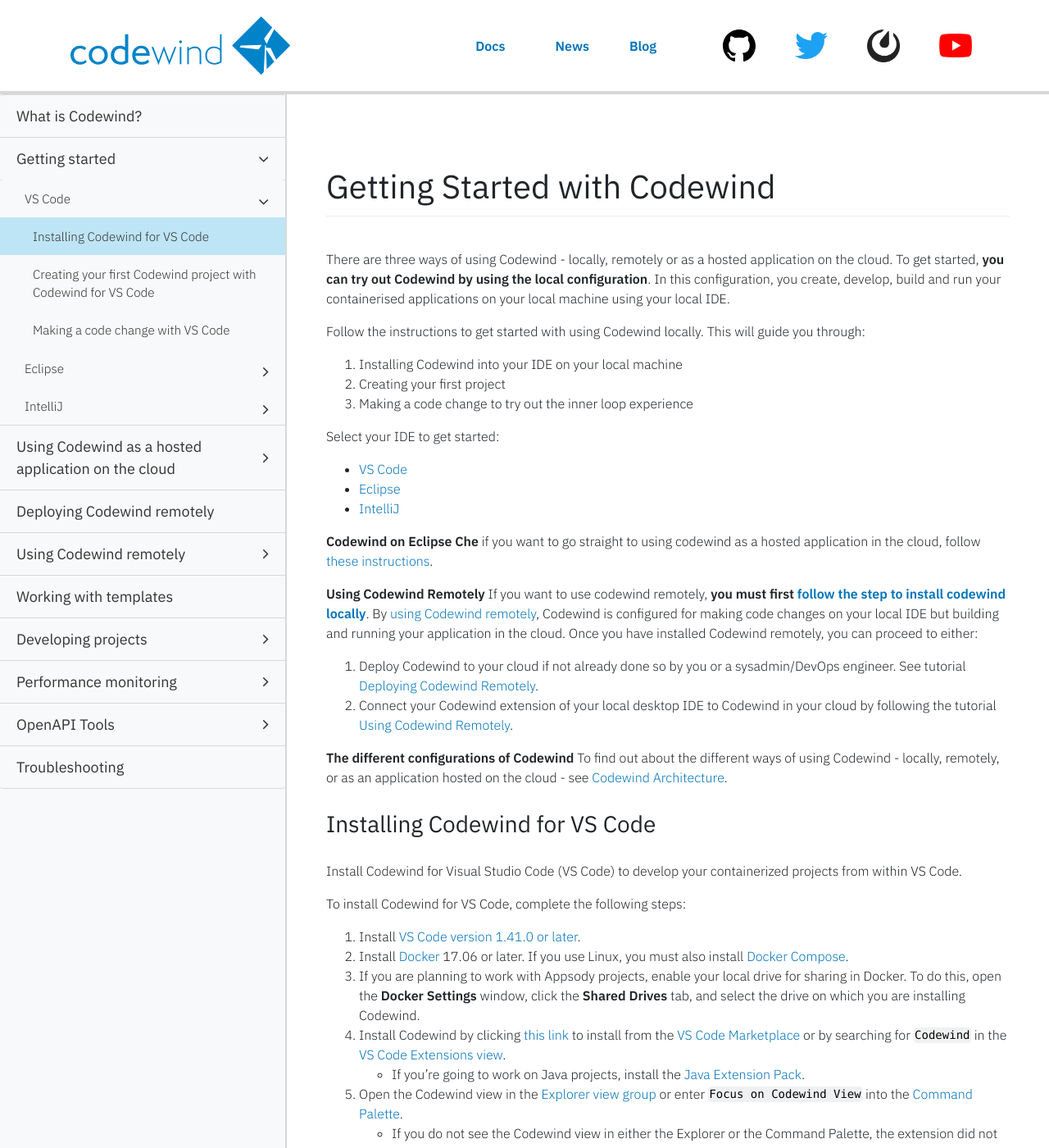
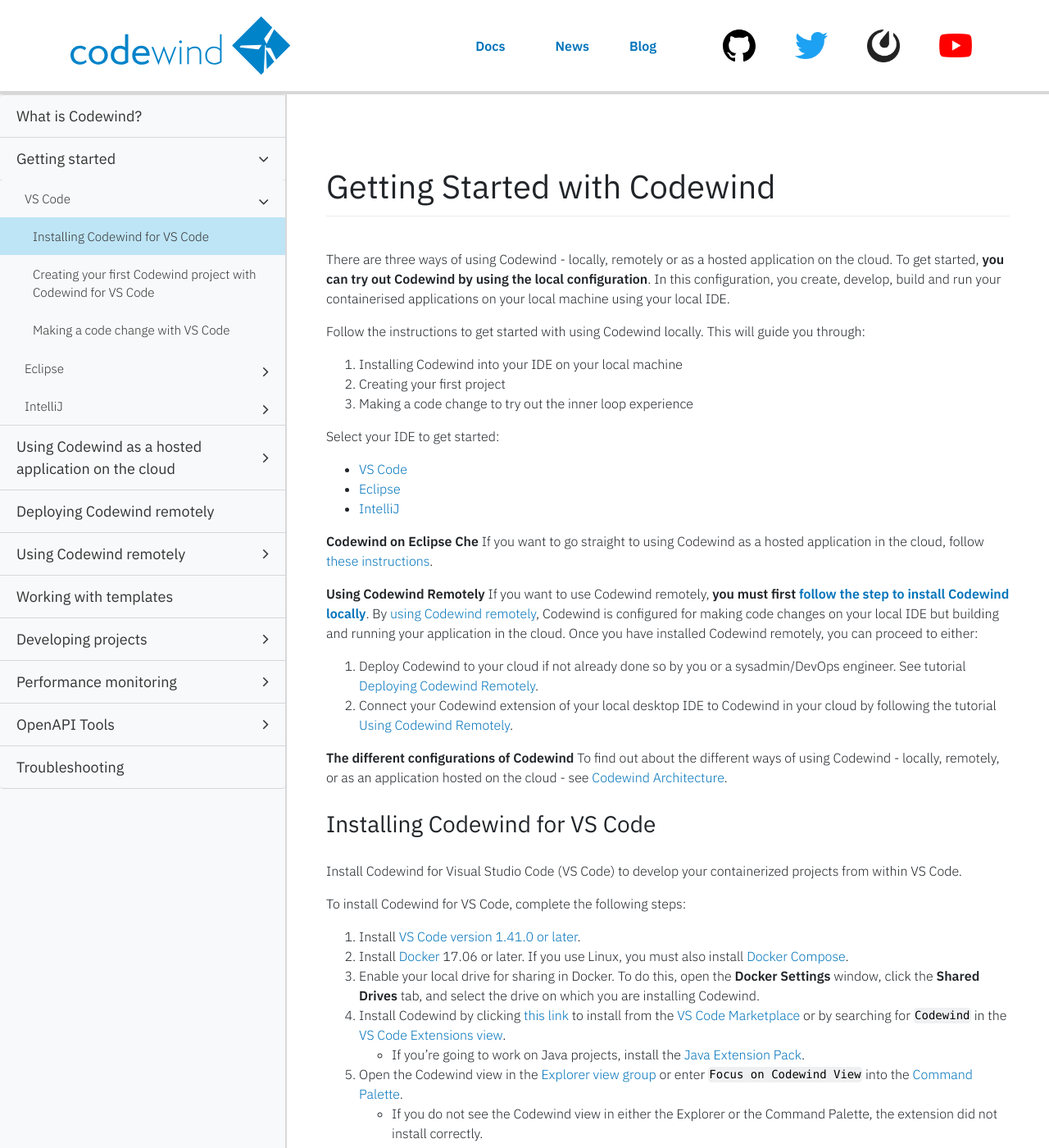
Before and after one commit to eclipse-archived/codewind-docs, a Jekyll site: the page built from docs/_documentations/vsc-getting-started.md, in a window 1280 px wide and 1400 px high. Shown: the whole window at 82% size. Built offline with Jekyll 4.4.1, drawn with Linux system fonts in a browser that asks for light colours; nearby versions of some CDN libraries; comment, search, counter and statistics services are not loaded.

Commit message:
Update the instructions for disk share
Signed-off-by: micgibso <MICGIBSO@uk.ibm.com>

```diff
--- a/docs/_documentations/vsc-getting-started.md
+++ b/docs/_documentations/vsc-getting-started.md
@@ -24,9 +24,9 @@ Select your IDE to get started:
 * [Eclipse](./eclipse-getting-started.html#installing-codewind-for-eclipse)
 * [IntelliJ](./intellij-getting-started.html#installing-codewind-for-intellij)
 
-**Codewind on Eclipse Che** if you want to go straight to using codewind as a hosted application in the cloud, follow [these instructions](./che-installinfo.html).
+**Codewind on Eclipse Che** If you want to go straight to using Codewind as a hosted application in the cloud, follow [these instructions](./che-installinfo.html).
 
-**Using Codewind Remotely** If you want to use codewind remotely, **you must first [follow the step to install codewind locally](##installing-codewind-for-vs-code)**. By [using Codewind remotely](./remote-codewind-overview.html), Codewind is configured for making code changes on your local IDE but building and running your application in the cloud. Once you have installed Codewind remotely, you can proceed to either:
+**Using Codewind Remotely** If you want to use Codewind remotely, **you must first [follow the step to install Codewind locally](##installing-codewind-for-vs-code)**. By [using Codewind remotely](./remote-codewind-overview.html), Codewind is configured for making code changes on your local IDE but building and running your application in the cloud. Once you have installed Codewind remotely, you can proceed to either:
 
 1. Deploy Codewind to your cloud if not already done so by you or a sysadmin/DevOps engineer. See tutorial [Deploying Codewind Remotely](./remote-deploying-codewind.html).
 2. Connect your Codewind extension of your local desktop IDE to Codewind in your cloud by following the tutorial [Using Codewind Remotely](./remote-codewind-overview.html).
@@ -41,7 +41,7 @@ Select your IDE to get started:
 
 1. Install [VS Code version 1.41.0 or later](https://code.visualstudio.com/download).
 2. Install [Docker](https://docs.docker.com/install/) 17.06 or later. If you use Linux, you must also install [Docker Compose](https://docs.docker.com/compose/install/).
-3. If you are planning to work with Appsody projects, enable your local drive for sharing in Docker. To do this, open the **Docker Settings** window, click the **Shared Drives** tab, and select the drive on which you are installing Codewind.
+3. Enable your local drive for sharing in Docker. To do this, open the **Docker Settings** window, click the **Shared Drives** tab, and select the drive on which you are installing Codewind.
 4. Install Codewind by clicking [this link](vscode:extension/IBM.codewind) to install from the [VS Code Marketplace](https://marketplace.visualstudio.com/items?itemName=IBM.codewind) or by searching for `Codewind` in the [VS Code Extensions view](https://code.visualstudio.com/docs/editor/extension-gallery#_browse-for-extensions).
     - If you're going to work on Java projects, install the [Java Extension Pack](https://marketplace.visualstudio.com/items?itemName=vscjava.vscode-java-pack).
 5. Open the Codewind view in the [Explorer view group](https://code.visualstudio.com/docs/getstarted/userinterface) or enter `Focus on Codewind View` into the [Command Palette](https://code.visualstudio.com/docs/getstarted/userinterface#_command-palette).
```
Also changed, not shown: docs/_documentations/eclipse-getting-started.md (+3 -3 lines).
